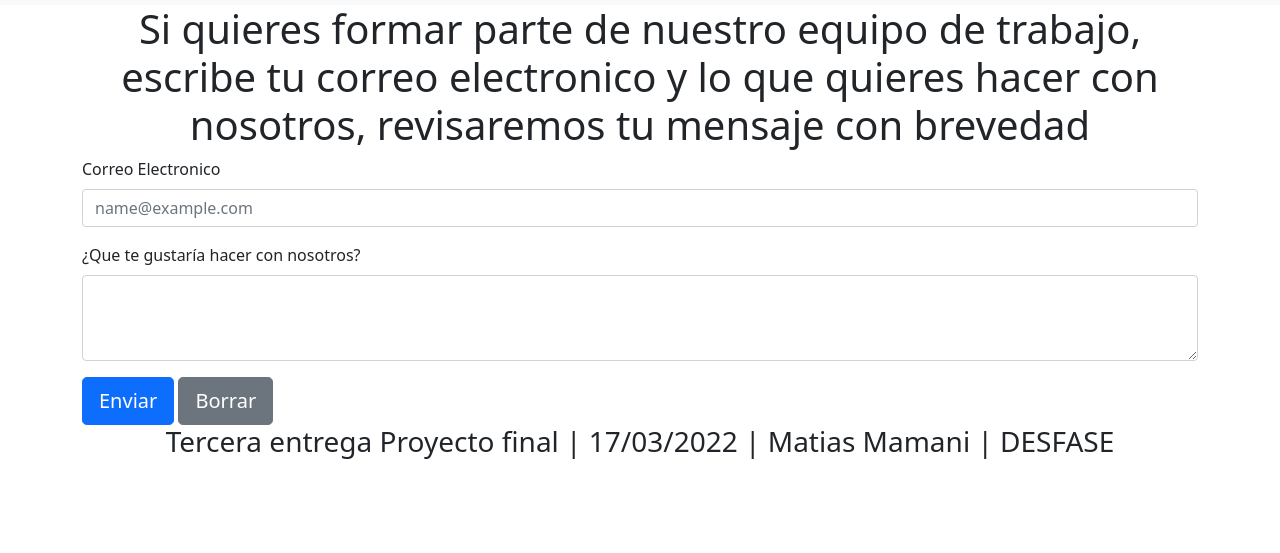
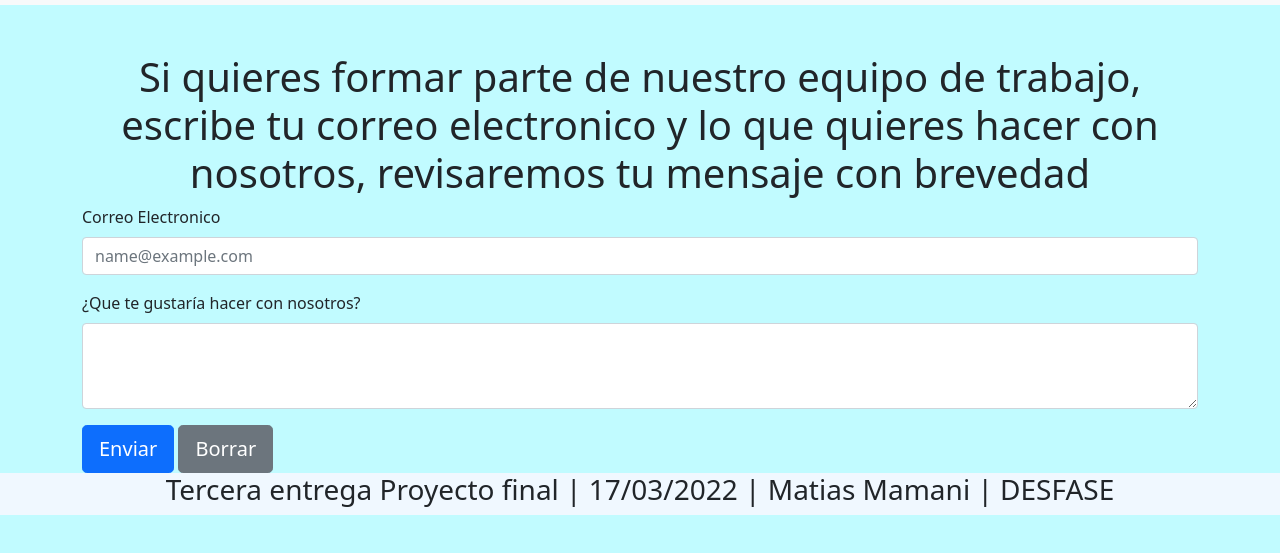
Before and after one commit to DesfaseOT/Proyecto-final-parte2, a plain HTML site: page pages/contacto.html in a window 1280 px wide. Shown: the part 51-604 px from the top of the page. Drawn offline with nearby package versions, Linux system fonts and the light colour scheme.

Commit message:
agregué contenido final, cambié el color del fondo y quedó recioso

```diff
--- a/css/style.css
+++ b/css/style.css
@@ -31,7 +31,7 @@
 }
 
 body{
-    background-color: rgb(255, 255, 255);
+    background-color: rgb(193, 251, 255);
 }
 
 .pie_pagina{
@@ -39,4 +39,5 @@ body{
     width: auto;
     height: 100%;
     display: flex;
+
 }
--- a/pages/contacto.html
+++ b/pages/contacto.html
@@ -10,6 +10,7 @@
     <script src="https://cdn.jsdelivr.net/npm/bootstrap@5.1.3/dist/js/bootstrap.bundle.min.js"
         integrity="sha384-ka7Sk0Gln4gmtz2MlQnikT1wXgYsOg+OMhuP+IlRH9sENBO0LRn5q+8nbTov4+1p"
         crossorigin="anonymous"></script>
+        <link rel="stylesheet" href="../css/style.css">
     <title>Equipo</title>
 </head>
 
```
